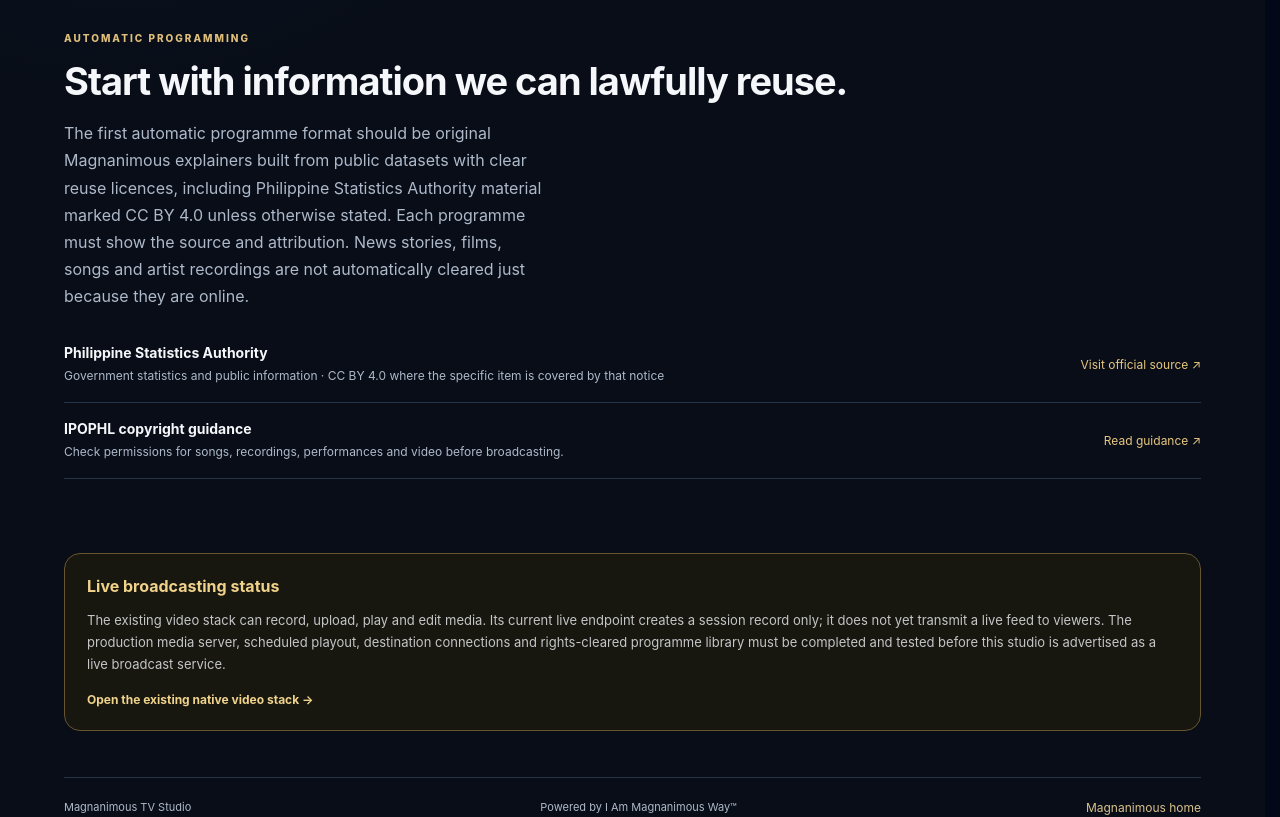
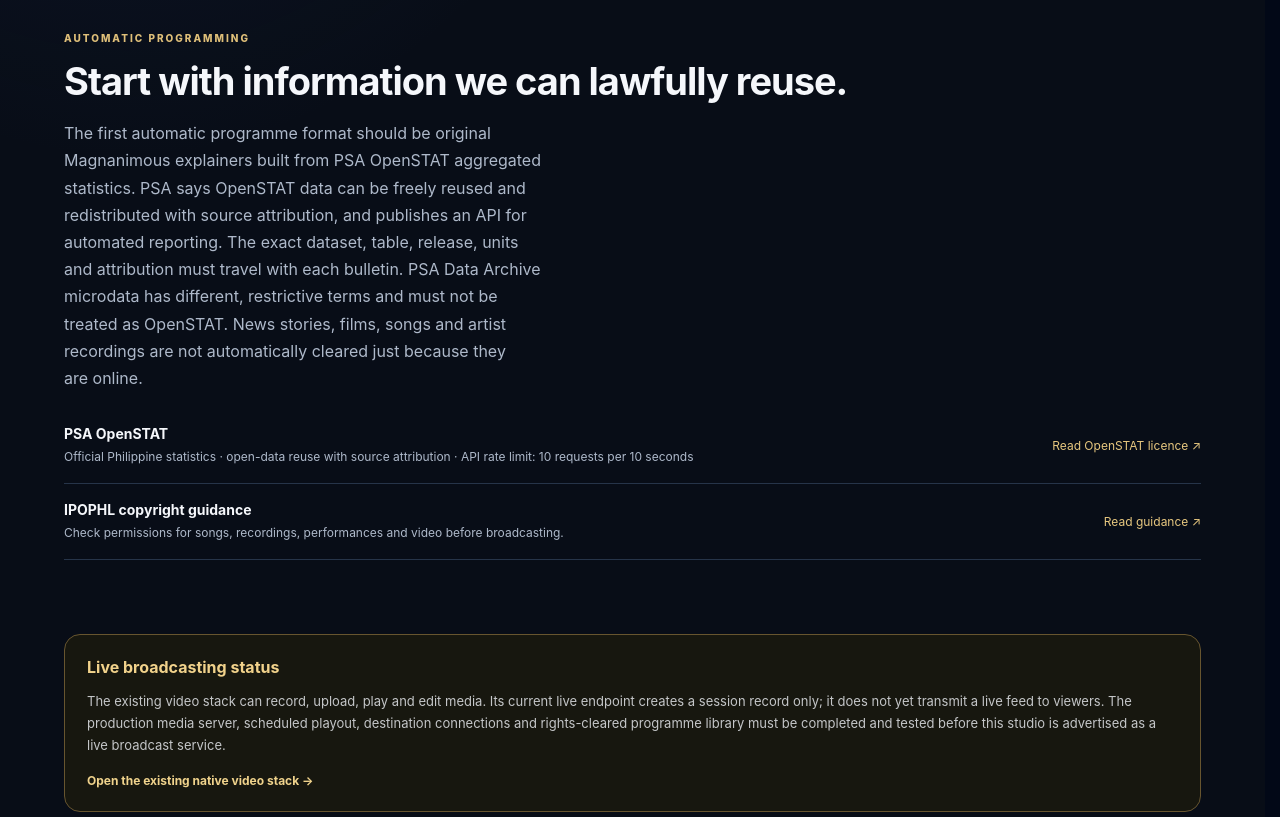
Before and after one commit to IAMGodmatters/IAMMagnanimousway.js, a Next.js app in the folder frontend/: page /tv/studio in a window 1280 px wide. Shown: the part 960-1777 px from the top of the page. Built offline with nearby package versions, Linux system fonts and the light colour scheme; no server answers.

Commit message:
Identify PSA OpenSTAT as verified automatic data source

```diff
--- a/frontend/app/tv/studio/page.tsx
+++ b/frontend/app/tv/studio/page.tsx
@@ -17,7 +17,7 @@ export default function TvStudioPage(){
   <header className={styles.topbar}><Link href="/tv" className={styles.brand}><span className={styles.brandMark}>M</span><span><strong>MAGNANIMOUS TV</strong><small>CREATOR CONTROL ROOM</small></span></Link><Link href="/tv" className={styles.back}>← Network home</Link></header>
   <section className={styles.hero}><p className={styles.eyebrow}>MAGNANIMOUS BROADCASTING</p><h1>Your station starts here.</h1><p>One place to prepare programmes, create your own station identity, and work toward broadcasting to your audience. Every station is built on Magnanimous technology and carries the Magnanimous TV mark.</p><div className={styles.heroBadges}><span>Free-first tools</span><span>Personal creator workflow</span><span>Worldwide-ready design</span></div></section>
   <section className={styles.section}><div className={styles.sectionTitle}><div><p className={styles.eyebrow}>YOUR CREATOR TOOLS</p><h2>Open your production workspace</h2></div><p>These tools already exist in Magnanimous. No duplicate media library is being created.</p></div><div className={styles.toolGrid}>{tools.map((tool)=><article className={styles.tool} key={tool.href}><span className={styles.mark}>{tool.mark}</span><h3>{tool.title}</h3><p>{tool.detail}</p><Link href={tool.href}>{tool.action} <span>→</span></Link></article>)}</div></section>
-  <section className={styles.section}><p className={styles.eyebrow}>AUTOMATIC PROGRAMMING</p><h2>Start with information we can lawfully reuse.</h2><p className={styles.copy}>The first automatic programme format should be original Magnanimous explainers built from public datasets with clear reuse licences, including Philippine Statistics Authority material marked CC BY 4.0 unless otherwise stated. Each programme must show the source and attribution. News stories, films, songs and artist recordings are not automatically cleared just because they are online.</p><div className={styles.source}><div><strong>Philippine Statistics Authority</strong><span>Government statistics and public information · CC BY 4.0 where the specific item is covered by that notice</span></div><a href="https://psa.gov.ph/" target="_blank" rel="noreferrer">Visit official source ↗</a></div><div className={styles.source}><div><strong>IPOPHL copyright guidance</strong><span>Check permissions for songs, recordings, performances and video before broadcasting.</span></div><a href="https://www.ipophil.gov.ph/copyright/" target="_blank" rel="noreferrer">Read guidance ↗</a></div></section>
+  <section className={styles.section}><p className={styles.eyebrow}>AUTOMATIC PROGRAMMING</p><h2>Start with information we can lawfully reuse.</h2><p className={styles.copy}>The first automatic programme format should be original Magnanimous explainers built from PSA OpenSTAT aggregated statistics. PSA says OpenSTAT data can be freely reused and redistributed with source attribution, and publishes an API for automated reporting. The exact dataset, table, release, units and attribution must travel with each bulletin. PSA Data Archive microdata has different, restrictive terms and must not be treated as OpenSTAT. News stories, films, songs and artist recordings are not automatically cleared just because they are online.</p><div className={styles.source}><div><strong>PSA OpenSTAT</strong><span>Official Philippine statistics · open-data reuse with source attribution · API rate limit: 10 requests per 10 seconds</span></div><a href="https://openstat.psa.gov.ph/About" target="_blank" rel="noreferrer">Read OpenSTAT licence ↗</a></div><div className={styles.source}><div><strong>IPOPHL copyright guidance</strong><span>Check permissions for songs, recordings, performances and video before broadcasting.</span></div><a href="https://www.ipophil.gov.ph/copyright/" target="_blank" rel="noreferrer">Read guidance ↗</a></div></section>
   <section className={styles.notice}><strong>Live broadcasting status</strong><p>The existing video stack can record, upload, play and edit media. Its current live endpoint creates a session record only; it does not yet transmit a live feed to viewers. The production media server, scheduled playout, destination connections and rights-cleared programme library must be completed and tested before this studio is advertised as a live broadcast service.</p><Link href="/video-stack">Open the existing native video stack →</Link></section>
   <footer className={styles.footer}><span>Magnanimous TV Studio</span><span>Powered by I Am Magnanimous Way™</span><Link href="/">Magnanimous home</Link></footer>
  </main>;
```
